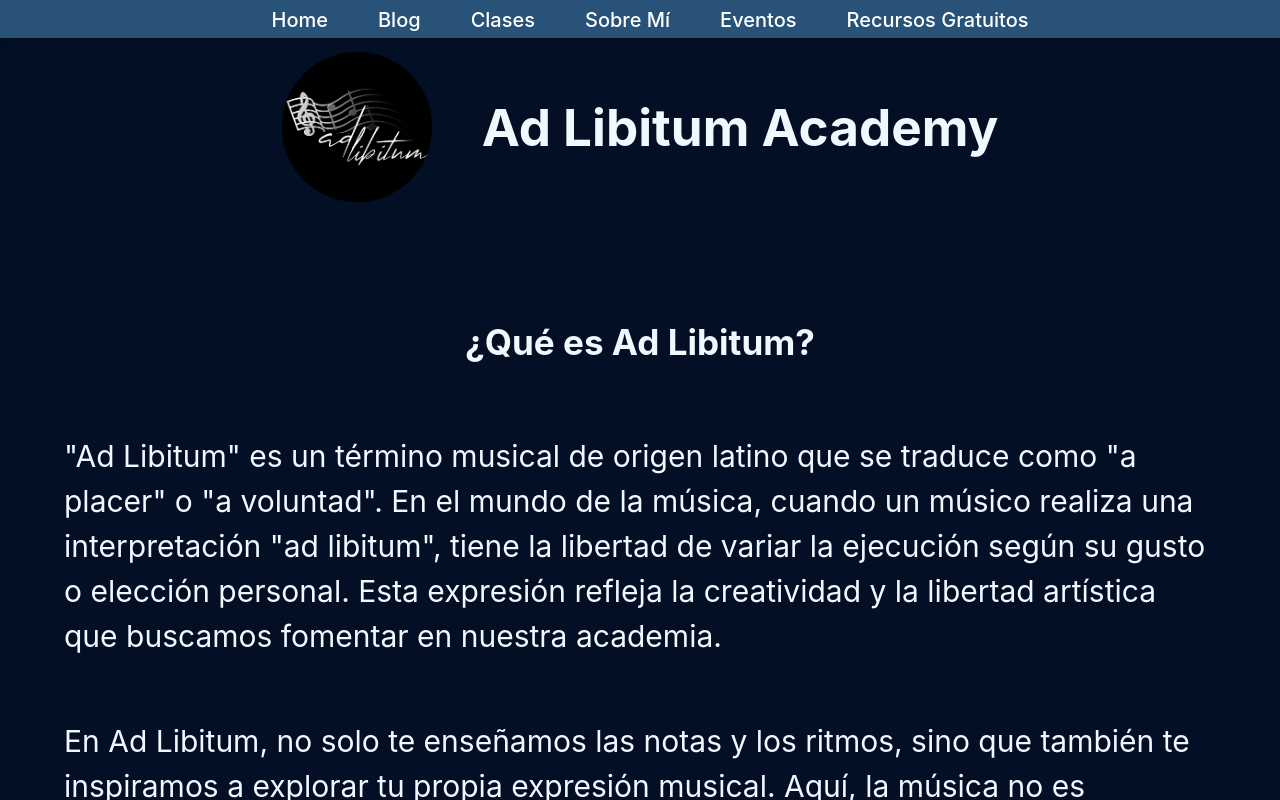
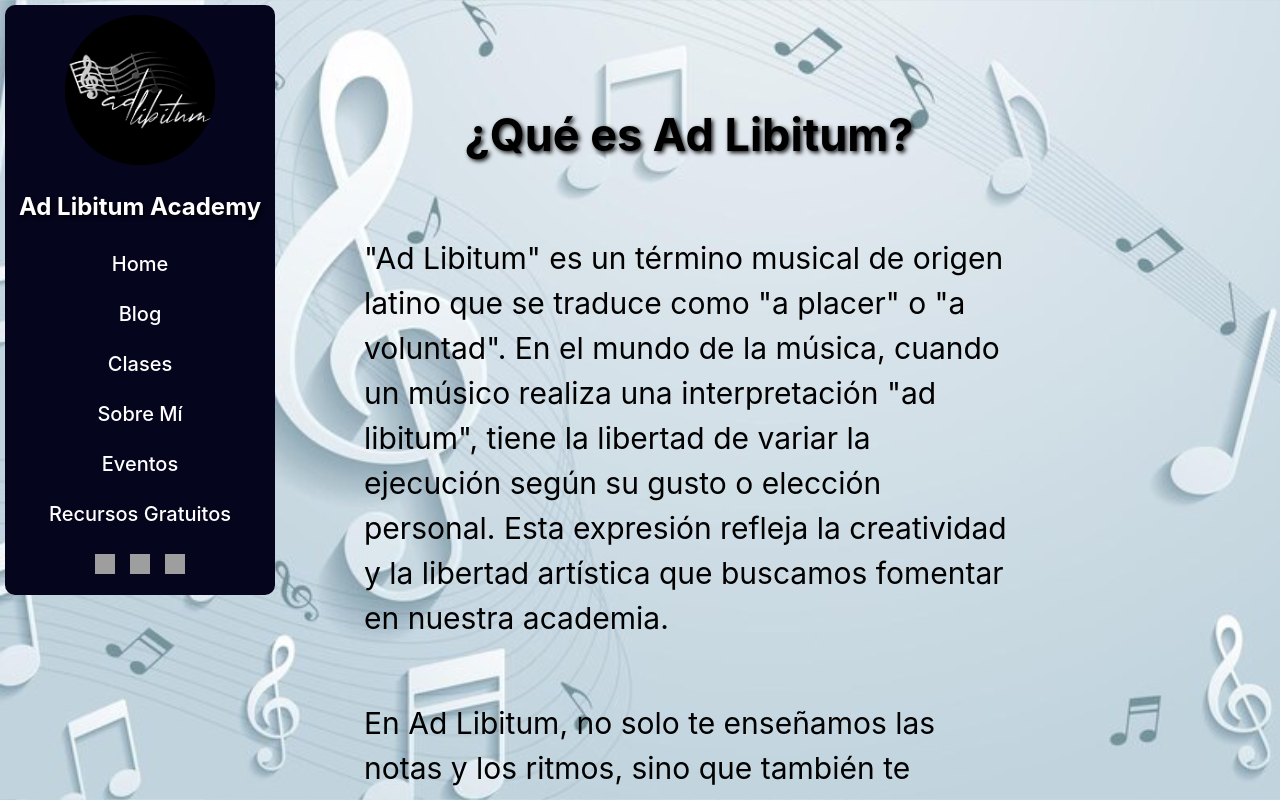
Before and after one commit to Nayde227/AdLibitum, a React (Vite) app: page /blog in a window 1280 px wide. Shown: the top 800 px of the page. Built offline with nearby package versions, Linux system fonts and the light colour scheme; grey boxes are pictures that could not be loaded.

Commit message:
update bg, nav lateral and social-links

```diff
--- a/src/Blog.css
+++ b/src/Blog.css
@@ -1,18 +1,10 @@
 
 body{
-  background-color: rgb(3, 15, 37);
-  color:aliceblue;
-}
-
-.title{
-  margin: 0;
-  font-size: 35px;
-  padding: 10px;
-  width: 100%;
-  height: 18px;
-  background-color: rgb(40, 82, 119);
-  color: black;
-  box-shadow: 0 4px 8px rgba(0, 0, 0, 0.1); /* Sombra */
+  background-image: url('./assets/bg3.jpg');
+  background-size:cover;
+  background-attachment: fixed;
+  overflow: auto;
+  color:black;
 }
 .logo{
   height: 150px;
@@ -23,27 +15,65 @@ body{
   flex-wrap: wrap;
   align-items: center;
   justify-content: center;
-  padding: 10px;
-  gap:50px;
+  color:white;
+  text-shadow:  2px 2px 4px rgba(0, 0, 0, 0.9);
 }
+
+
 .homeText{
   display:flex;
+  width: 650px;
   flex-direction: column;
   justify-content: center;
   align-items: center;
   font-size: 30px;
   padding: 5%;
+  margin-left: 300px;
+
 }
 
 .textNav{
+  display: flex;
   font-size: 20px;
+  color:white;
+  justify-content: center;
+
 }
 .list{
   display: flex;
-  flex-wrap: wrap;
+  flex-direction: column;
   justify-content: center;
-  gap: 50px;
-  margin-top: -5px;
+  gap: 20px;
   list-style-type: none;
+}
+.navBox {
+  background-color: rgb(5, 5, 30);
+  width:250px;
+  height: 570px;
+  padding: 10px;
+  margin:5px;
+  border-radius: 10px;
+  overflow: auto;
+  position: fixed;
+}
 
+.textNav:hover {
+  color: rgb(0, 90, 139); /* Color del enlace al pasar el cursor */
+  transform: scale(1.1); /* Aumenta el tamaño del enlace al pasar el cursor */
 }
+.footNav{
+  display: flex;
+  flex-direction: row;
+  justify-content: center;
+  align-items: center;
+  gap:15px;
+  margin-top: 25px;
+}
+.social-icon{
+
+  height: 20px;
+  width: 20px;
+}
+.social-icon:hover{
+  transform: scale(1.1);
+}
--- a/src/components/Blog.jsx
+++ b/src/components/Blog.jsx
@@ -9,12 +9,12 @@ function Blog() {
 
     return (
       <>
-        <section >
+        <section className='gen'>
         <Nav></Nav>
           <div class="homeText">
-            <h3>
+            <h2>
               ¿Qué es Ad Libitum?
-            </h3>
+            </h2>
             <p className='texto1'>"Ad Libitum" es un término musical de origen latino que se traduce como "a placer" o "a voluntad".
               En el mundo de la música, cuando un músico realiza una interpretación "ad libitum", tiene la libertad de variar la
               ejecución según su gusto o elección personal.
--- a/src/components/SobreMi.jsx
+++ b/src/components/SobreMi.jsx
@@ -8,7 +8,7 @@ function SobreMi() {
         <>
         <Nav></Nav>
         <div className='homeText'>
-        <h3>Naylimar Alvarez Cermeño</h3>
+        <h2>Naylimar Alvarez Cermeño</h2>
         <p className='texto1'>
 Violinista venezolana, graduada en Interpretación Musical
  (Conservatorio de Música Simón Bolívar/ UNEARTE) ;
--- a/src/components/nav.jsx
+++ b/src/components/nav.jsx
@@ -5,10 +5,14 @@ function Nav() {
 
     return (
         <>
-            <section >
-
-                <div class="title">
-                    <nav className='list'>
+            <section className='navBox'>
+                <div className='banner'>
+                    <img class="logo" src="src/assets/LogoSinFondoW.png">
+                    </img>
+                    <h1> Ad Libitum Academy</h1>
+                </div>
+                <div class="nav">
+                    <div className='list'>
 
                         <Link to="/" className='textNav'>Home</Link>
                         <Link to="/blog" className='textNav'>Blog</Link>
@@ -17,13 +21,20 @@ function Nav() {
                         <Link to="/eventos" className='textNav'>Eventos</Link>
                         <Link to="/recursos" className='textNav'>Recursos Gratuitos</Link>
 
-                    </nav>
                     </div>
-                <div className='banner'>
-                <img class="logo" src="src/assets/LogoSinFondoW.png">
-                    </img>
-                    <h1>Ad Libitum Academy</h1>
                 </div>
+                <footer className='footNav'>
+                    <a href="https://www.instagram.com/adlibitumacademy/" target="_blank" rel="noopener noreferrer" className="instagram-link">
+                        <img src="https://upload.wikimedia.org/wikipedia/commons/a/a5/Instagram_icon.png" alt="Instagram" className="social-icon" />
+                    </a>
+                    <a href="https://wa.me/+56965054961" target="_blank" rel="noopener noreferrer" className="instagram-link">
+                        <img src="https://upload.wikimedia.org/wikipedia/commons/thumb/6/6b/WhatsApp.svg/150px-WhatsApp.svg.png" alt="Instagram" className="social-icon" />
+                    </a>
+                    <a href="mailto:academiadlibitum1@gmail.com" className="link gmail-link">
+                        <img src="https://upload.wikimedia.org/wikipedia/commons/thumb/7/7e/Gmail_icon_%282020%29.svg/320px-Gmail_icon_%282020%29.svg.png" alt="Gmail" className="social-icon" />
+
+                    </a>
+                </footer>
             </section>
 
         </>
--- a/src/index.css
+++ b/src/index.css
@@ -28,8 +28,10 @@ body {
 }
 
 h1 {
-  font-size: 3.2em;
-  line-height: 1.1;
+  font-size: 1.5em;
+}
+h2{
+  text-shadow: 2px 2px 4px rgba(0, 0, 0, 0.9);
 }
 
 button {
```
Also changed, not shown: src/assets/bg3.jpg (added). Lines whose indentation alone changed are shown as unchanged.
